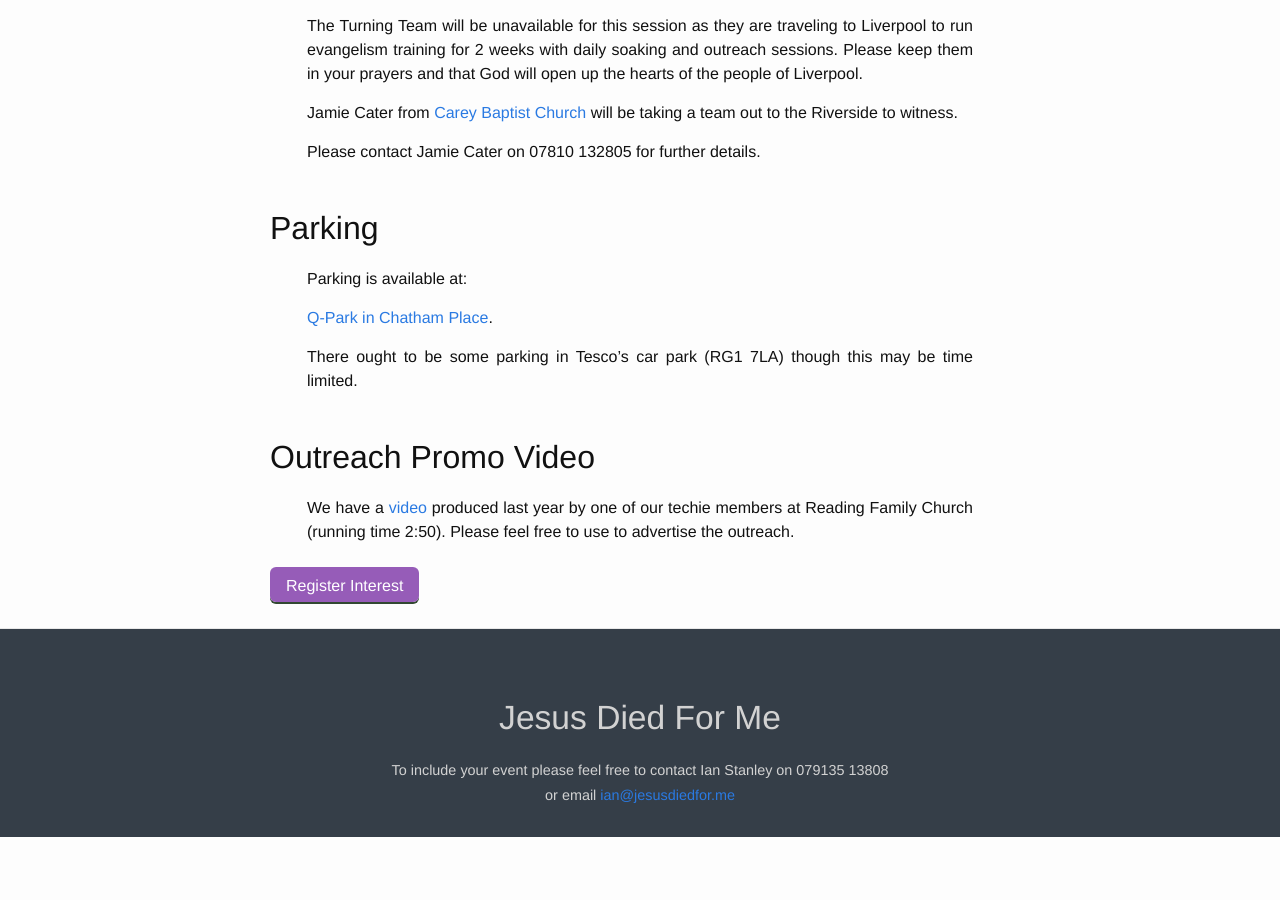
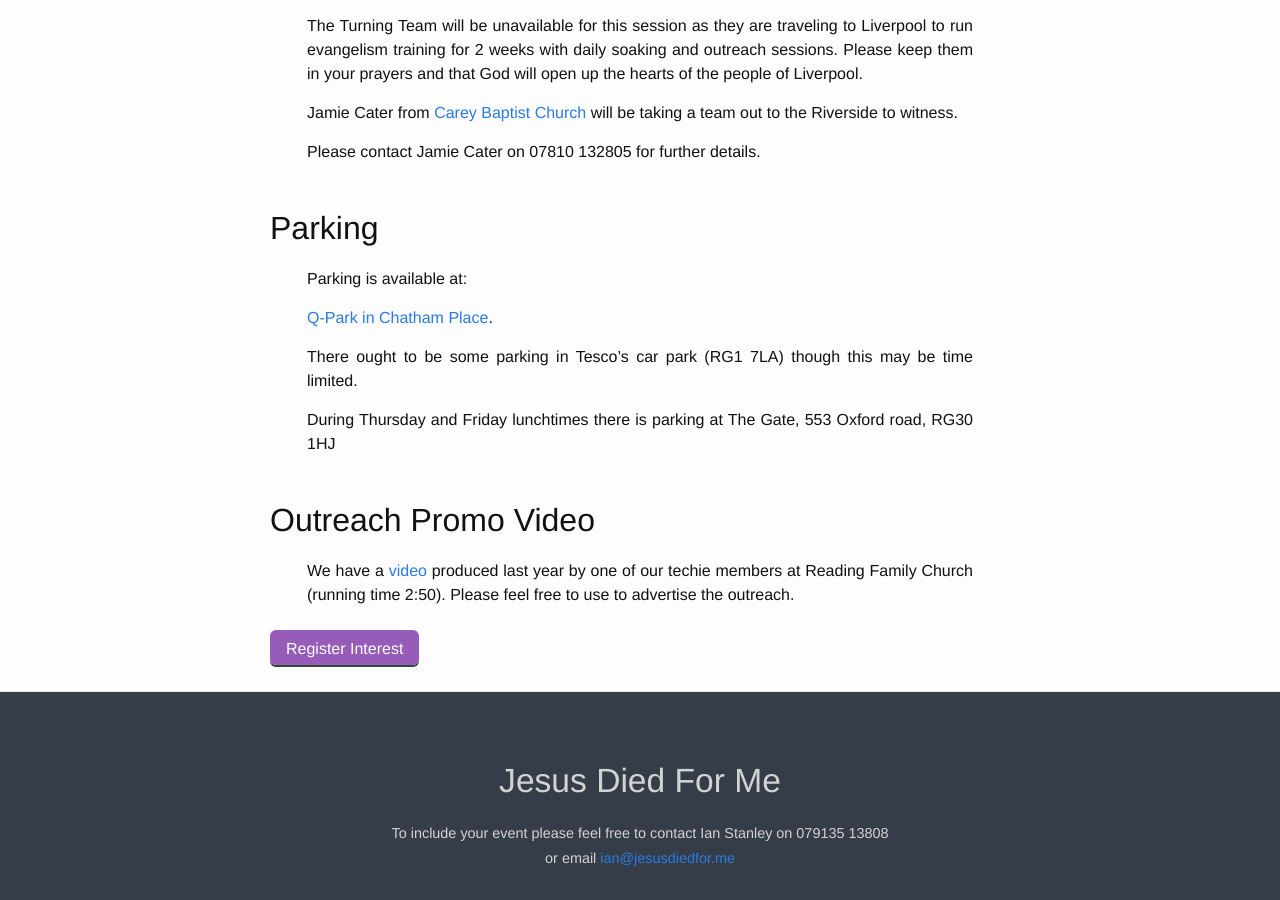
Before and after one commit to readingoutreach/Reading-Festival-Outreach-2016, a Jekyll site: the page built from _posts/2016-08-28-festival-riverside-28pm.md, in a window 1280 px wide and 900 px high, scrolled down 703 px. Built offline with Jekyll 4.4.1, drawn with Linux system fonts in a browser that asks for light colours; before the commit the page ends 1540 px from its top, so only the background shows below that.

Commit message:
Add the gate parking

```diff
--- a/_includes/festival-parking.md
+++ b/_includes/festival-parking.md
@@ -4,3 +4,5 @@ Parking is available at:
 [Q-Park in Chatham Place](http://www.q-park.co.uk/parking/reading/q-park-chatham-place).
 
 There ought to be some parking in Tesco's car park (RG1 7LA) though this may be time limited.
+
+During Thursday and Friday lunchtimes there is parking at The Gate, 553 Oxford road, RG30 1HJ
```
